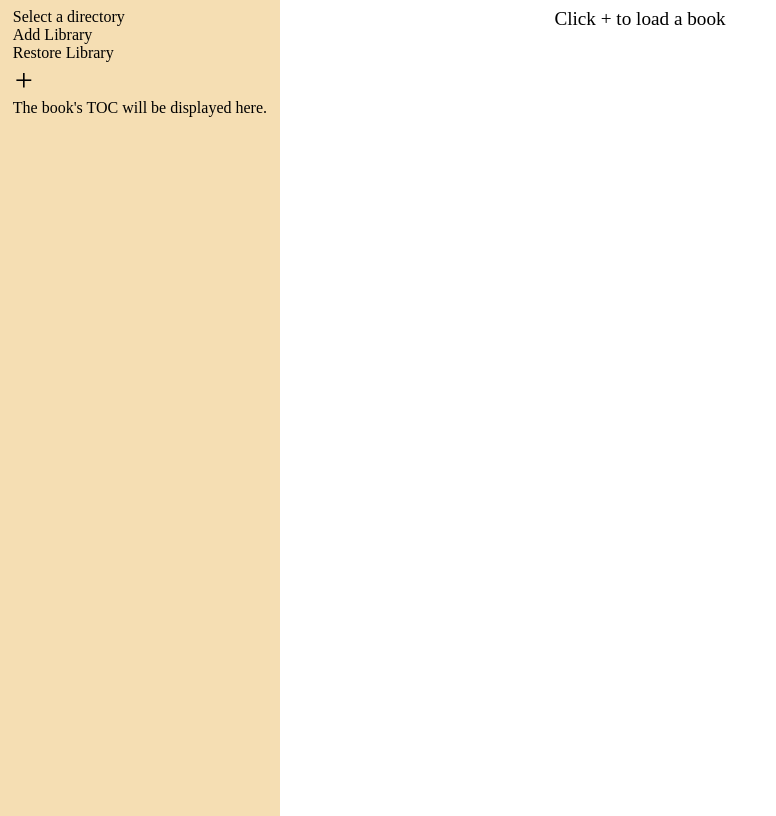
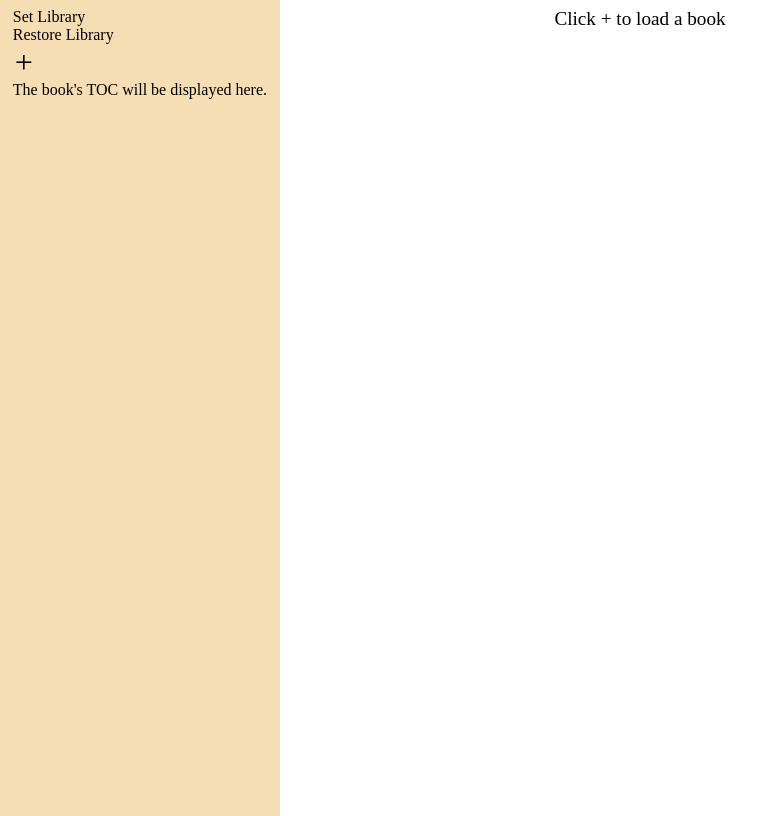
Before and after one commit to jcmsj/vuk, a Vue app: page / in a window 1280 px wide. Shown: the whole page, without its empty margins (0-776 px from the left). Built offline with nearby package versions, Linux system fonts and the light colour scheme.

Commit message:
Removed 'lib sel' msg

```diff
--- a/src/components/BookLibrary.vue
+++ b/src/components/BookLibrary.vue
@@ -1,7 +1,6 @@
 <template>
 <div >
-    <div v-if="Object.keys(items).length == 0">Select a directory</div>
-    <div @click="addLibrary">Add Library</div>
+    <div @click="addLibrary">Set Library</div>
     <div @click="getRootDir">Restore Library</div>
     <!-- <div v-for="title in props.titles" :key="title" @click="continueReading(title)">
         {{title}}
@@ -40,6 +39,9 @@ function loadBookFromHandle(handle) {
     emits("load-book", handle)
 }
 
+/**
+ * Todo: Display multiple root directories
+ */
 async function addLibrary() {
     let handle;
     try {
```
